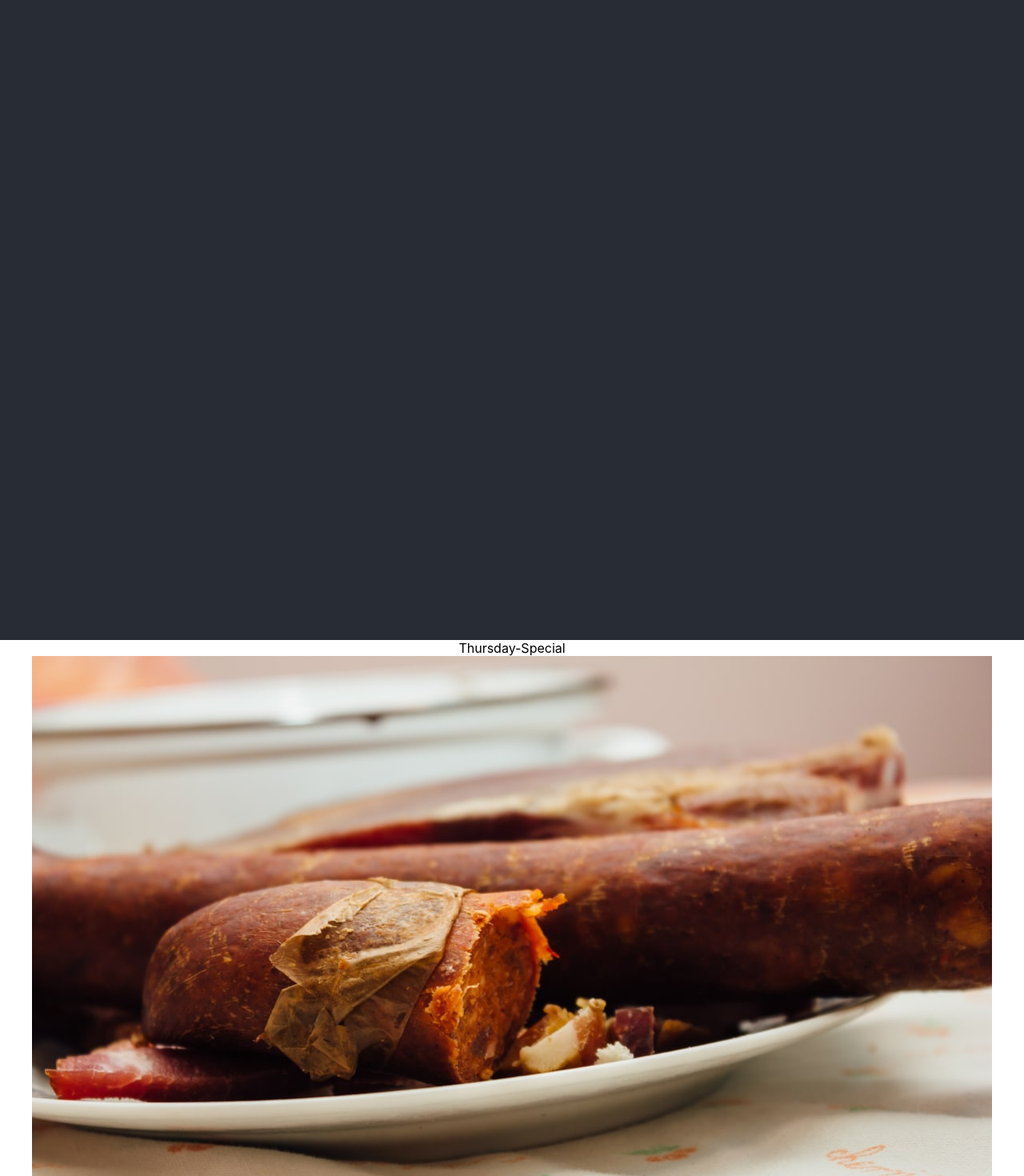
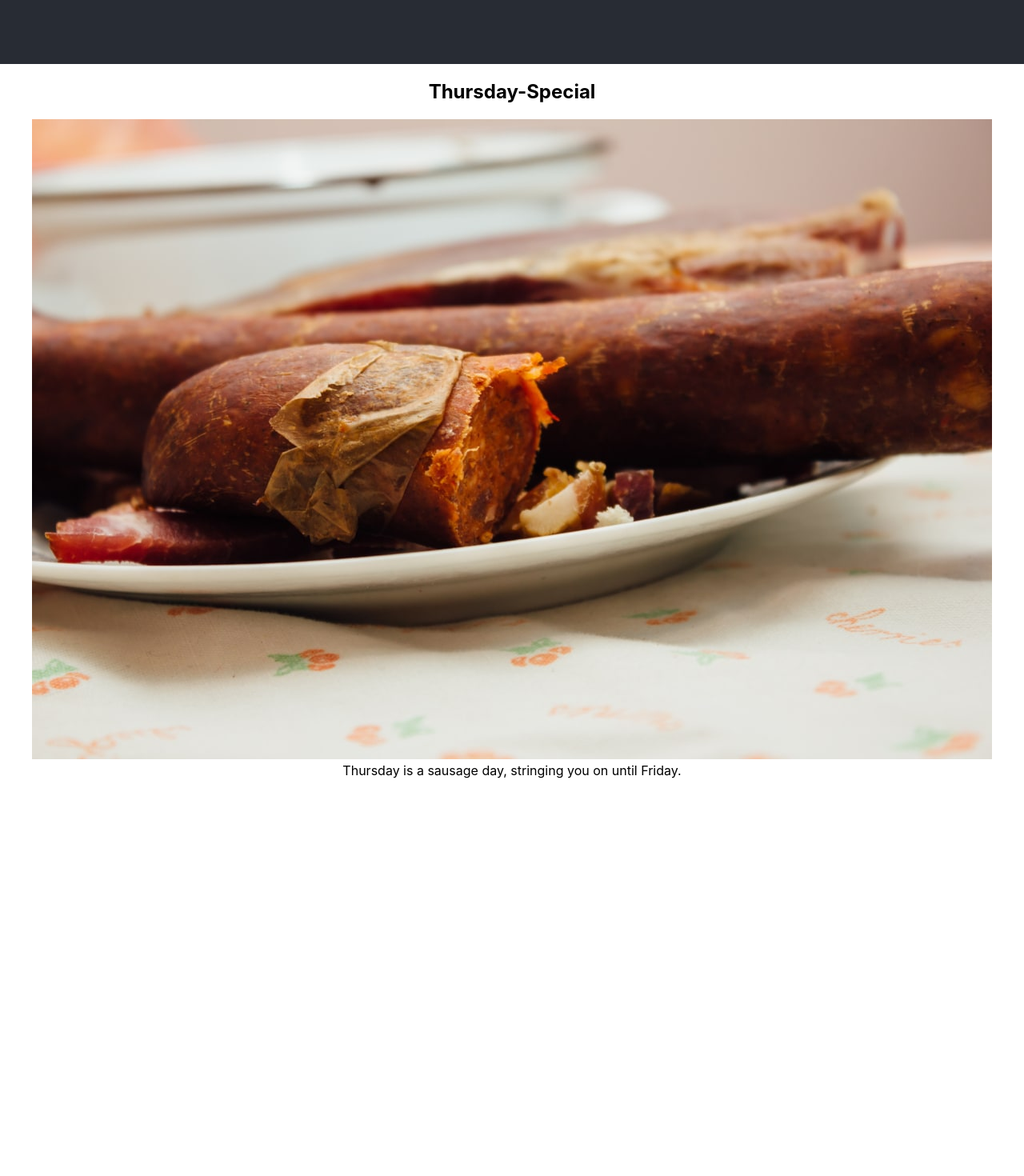
Before and after one commit to PrinceOfShapeir/fakeRestaurant, a React (Create React App) app: page / in a window 1280 px wide. Shown: the top 1470 px of the page at 80% size. After the commit the page ends 973 px from the top, so only its background shows below. Built offline with nearby package versions, Linux system fonts and the light colour scheme.

Commit message:
resized the header bar and made the special heading h2

```diff
--- a/src/App.css
+++ b/src/App.css
@@ -15,7 +15,7 @@
 
 .App-header {
   background-color: #282c34;
-  min-height: 100vh;
+  min-height: 10vh;
   display: flex;
   flex-direction: column;
   align-items: center;
--- a/src/components/DailySpecial.js
+++ b/src/components/DailySpecial.js
@@ -16,9 +16,10 @@ function DailySpecial(){
     return(
 
         <>
-    <div>{daily}</div>
+    <h2>{daily}</h2>
 
     <img src={`assets/img/${specialImages[daily]}.jpg`}></img>
+    <div>{specialDesc[daily]}</div>
 
     </>
 
```
Also changed, not shown: src/components/HomePage.js (added).
